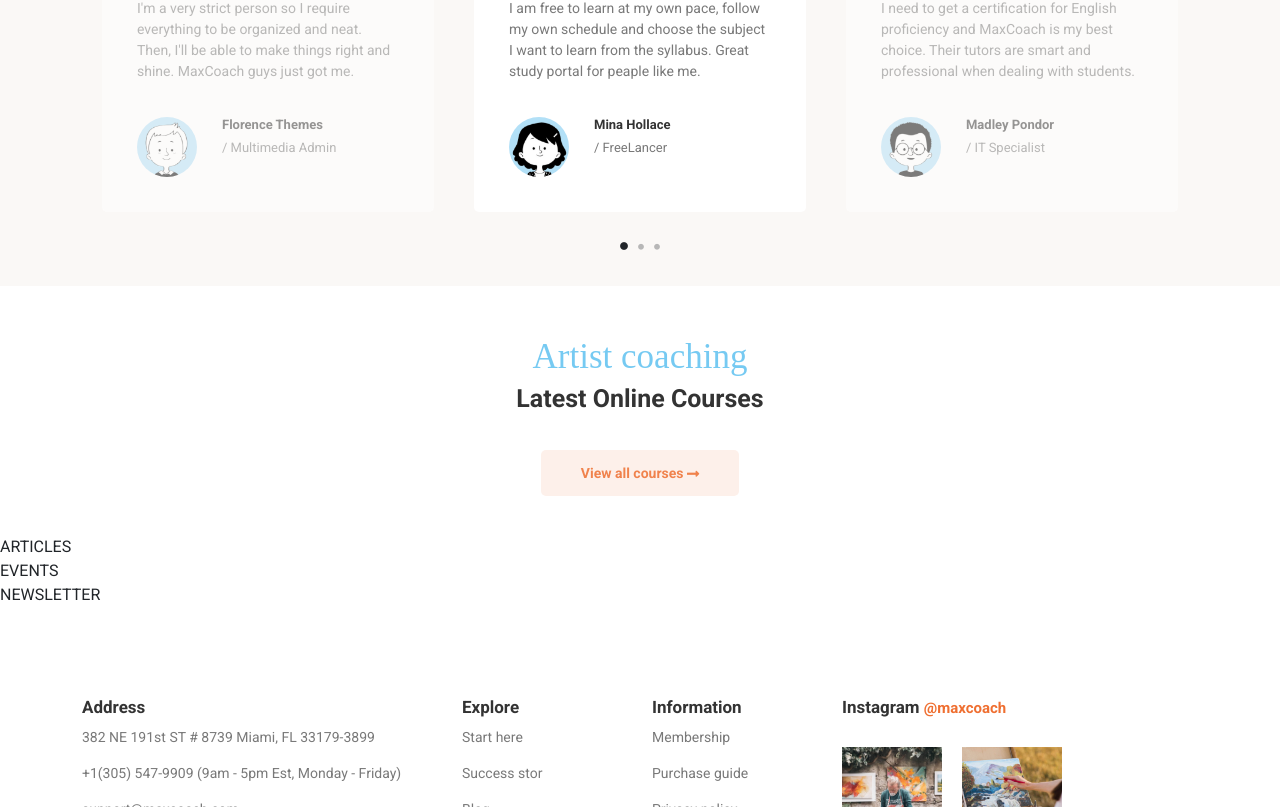
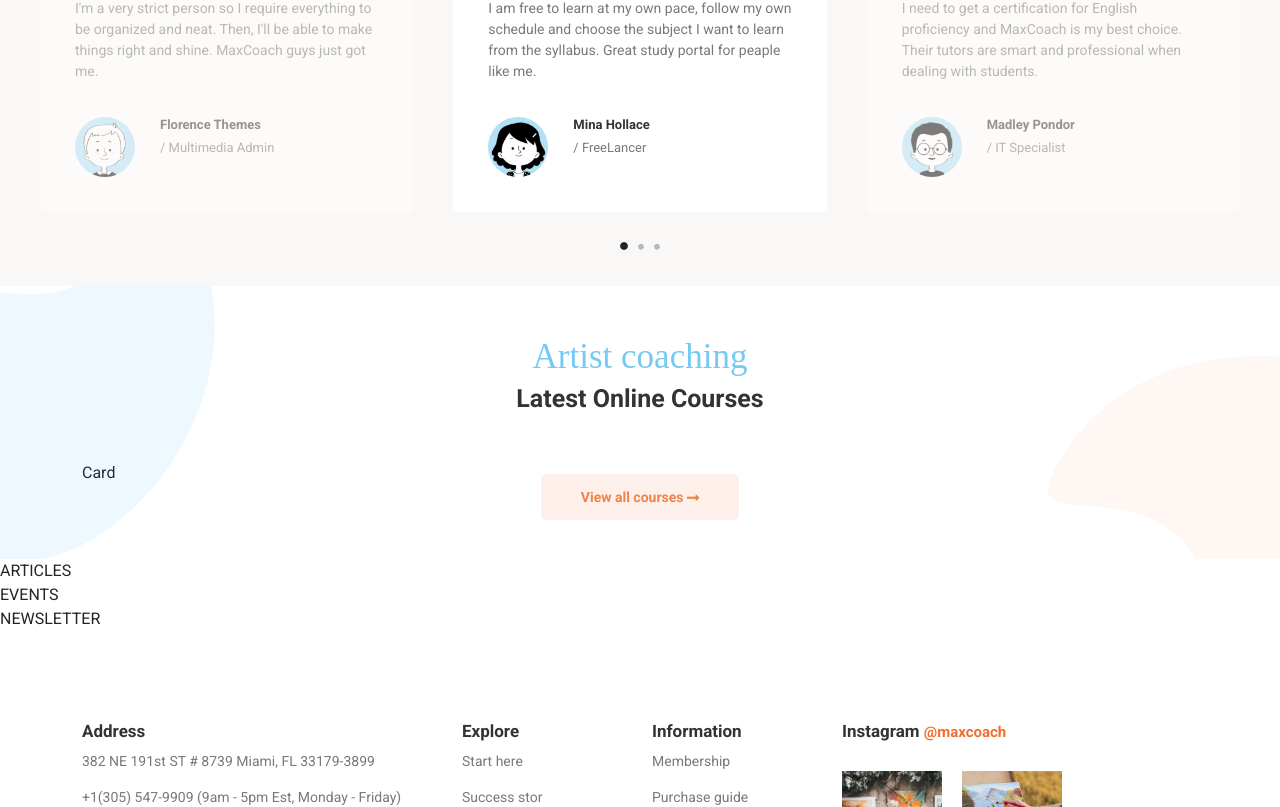
Before and after one commit to AndreaCasentini93/proj-html-vuejs, a Vue app: page / in a window 1280 px wide. Shown: the part 2513-3320 px from the top of the page. Built offline with nearby package versions, Linux system fonts and the light colour scheme; a small style sheet from the web is missing.

Commit message:
Testimonials, Courses and Card

```diff
--- /dev/null
+++ b/src/components/Card.vue
@@ -0,0 +1,17 @@
+<template>
+    <div>
+        Card
+    </div>
+</template>
+
+<script>
+export default {
+    name: 'Card'
+}
+</script>
+
+<style lang="scss" scoped>
+    @import '../assets/style/variables.scss';
+    @import '../assets/style/mixins.scss';
+
+</style>
--- a/src/components/Courses.vue
+++ b/src/components/Courses.vue
@@ -1,9 +1,11 @@
 <template>
-    <section>
+    <section class="position-relative">
         <!-- DECORATIONS -->
-
+        <img class="form_2_1" src="../assets/images/artist-shape-01.png" alt="form_2">
+        <img class="form_2_2" src="../assets/images/artist-shape-01.png" alt="form_2">
         <!-- /DECORATIONS -->
 
+        <div class="container">
             <!-- TITLE -->
             <div class="text-center">
                 <h2>Artist coaching</h2>
@@ -12,7 +14,7 @@
             <!-- /TITLE -->
 
             <!-- CARDS -->
-
+            <Card />
             <!-- /CARDS -->
 
             <!-- BUTTON -->
@@ -20,12 +22,18 @@
                 <a href="#" class="btn_type_3">View all courses <i class="fas fa-long-arrow-alt-right"></i></a>
             </div>
             <!-- /BUTTON -->
+        </div>
     </section>
 </template>
 
 <script>
+import Card from './Card.vue';
+
 export default {
-    name: 'Courses'
+    name: 'Courses',
+    components: {
+        Card
+    }
 }
 </script>
 
@@ -35,6 +43,25 @@ export default {
 
     section {
         padding: 50px 0;
+        overflow: hidden;
+
+        & > img {
+            position: absolute;
+            width: 400px;
+        }
+
+        .form_2_1 {
+            bottom: 0;
+            left: -15%;
+            filter: invert(100%) brightness(150%);
+            transform: rotate(10deg);
+        }
+
+        .form_2_2 {
+            top: 25%;
+            right: -15%;
+            transform: rotate(250deg);
+        }
 
         div {
             h2 {
--- a/src/components/Testimonials.vue
+++ b/src/components/Testimonials.vue
@@ -1,6 +1,5 @@
 <template>
     <section>
-        <div class="container">
         <!-- TITLES -->
         <div class="text-center">
             <h2>Testimonials</h2>
@@ -59,7 +58,6 @@
             <i v-for="slide in slides" :key="slide.id" :class="slide.id == currentId? 'active':'' " class="fas fa-circle" @click="changeSlide(slide.id)"></i>
         </div>
         <!-- /CIRCLE -->
-        </div>
     </section>
 </template>
 
@@ -122,7 +120,7 @@ export default {
     @import '../assets/style/mixins.scss';
 
     section {
-        padding: 30px 0;
+        padding: 30px 20px;
         background-color: $bg-testimonials;
 
         div {
```
Lines whose indentation alone changed are shown as unchanged.
